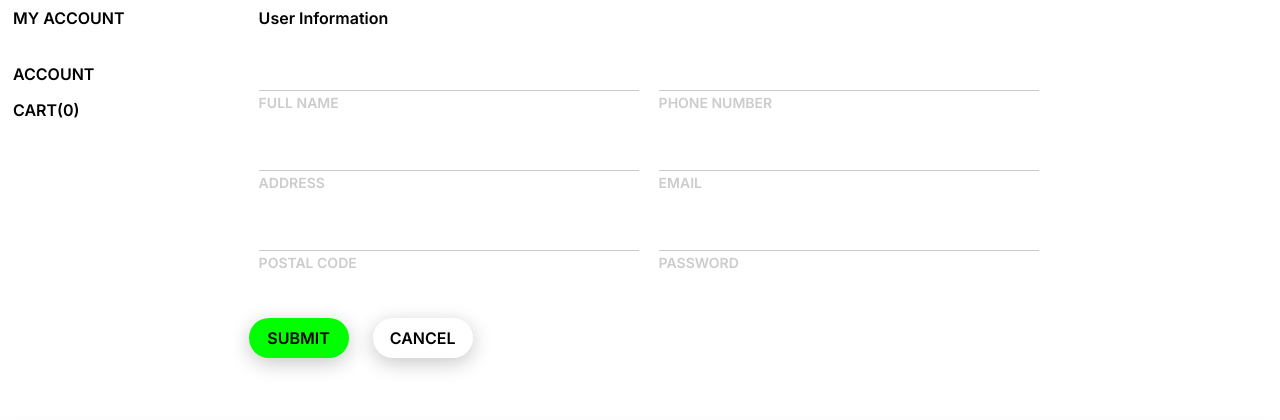
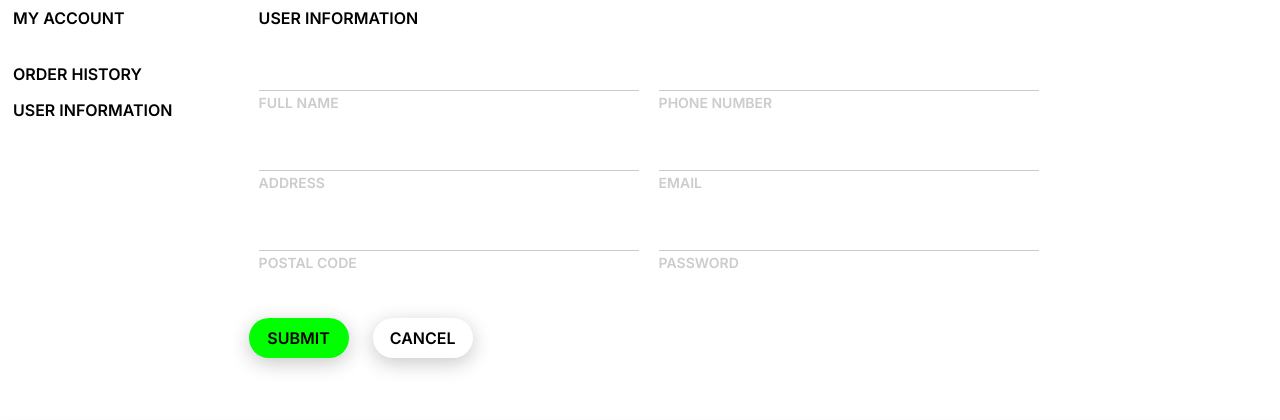
Before and after one commit to sofiegagelmans/BookShop, a PHP site: page /user_information.html in a window 1280 px wide. Shown: the part 220-640 px from the top of the page. Run offline with PHP 8.4, Linux system fonts and the light colour scheme; style sheets or scripts are compiled from the project's sources.

Commit message:
css changes

```diff
--- a/src/css/styles.scss
+++ b/src/css/styles.scss
@@ -346,6 +346,7 @@ main {
 // ---- USER INFORMATION ---- //
 
 .form-user {
+  text-transform: uppercase;
   margin-top: 10px;
   margin-left: 10px;
 }
--- a/user_information.html
+++ b/user_information.html
@@ -32,8 +32,8 @@
         <aside>
           <span>My Account</span>
           <ul>
-            <li><a href="#">Account</a></li>
-            <li><a href="#">Cart(0)</a></li>
+            <li><a href="#">Order History</a></li>
+            <li><a href="#">User Information</a></li>
           </ul>
         </aside>
         <!-- USER INFORMATION -->
```
Also changed, not shown: order_history.html (indentation only).
